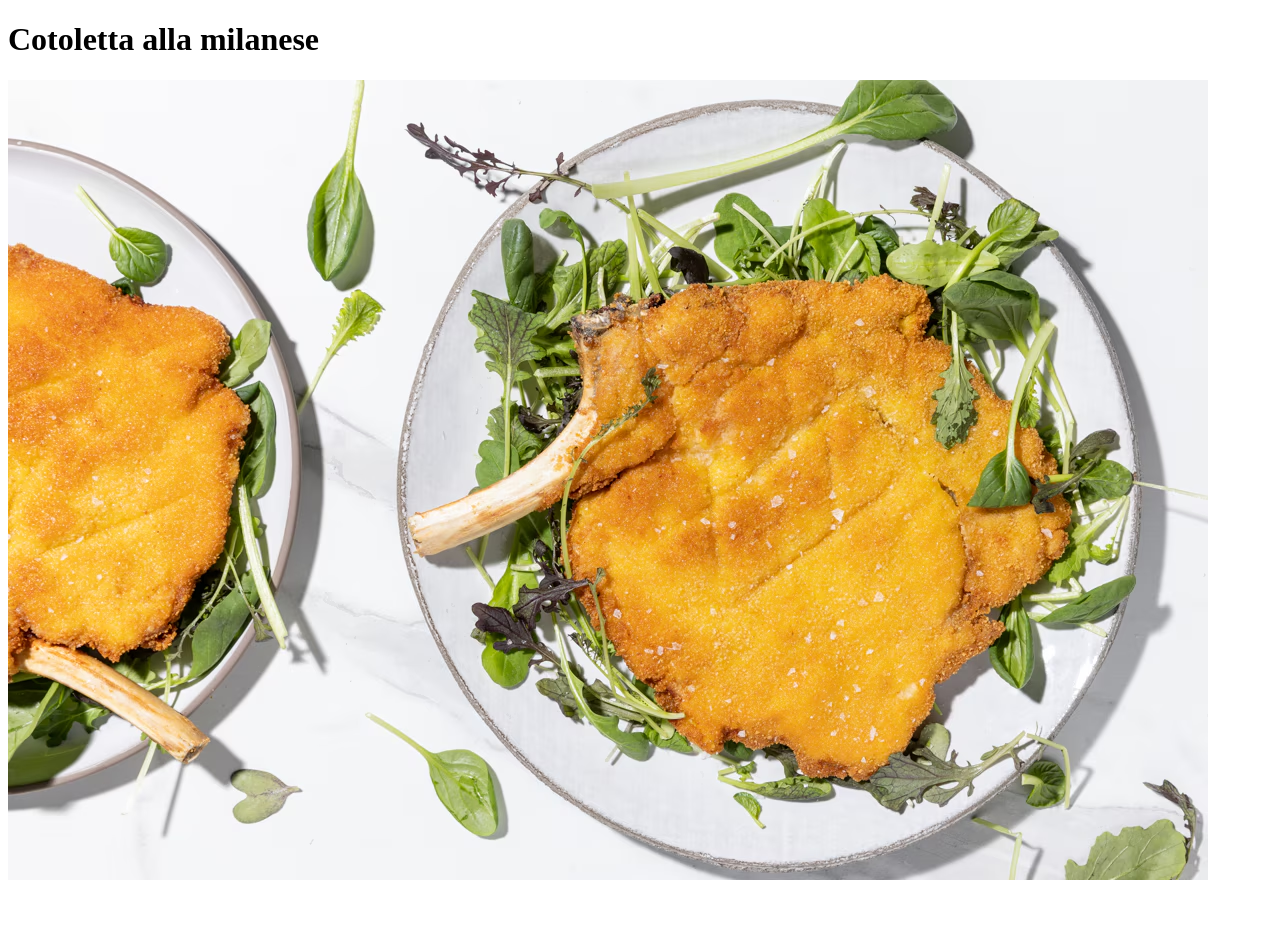
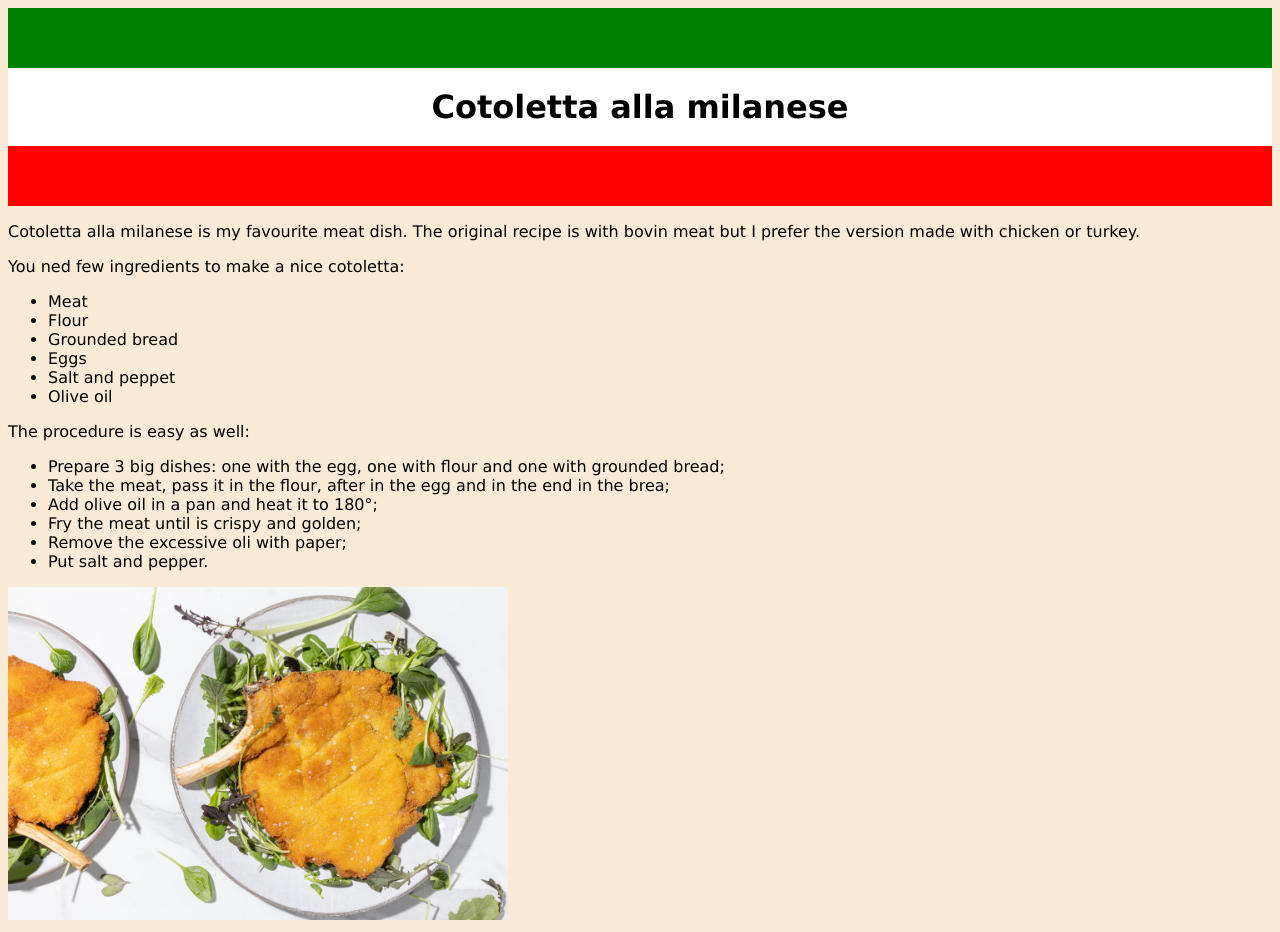
Before and after one commit to Spina1997/odin-recipes, a plain HTML site: page recipes/cotoletta-alla-milanese.html in a window 1280 px wide. Before the commit the page ends 892 px from the top, so only its background shows below. Drawn offline with Linux system fonts and the light colour scheme.

Commit message:
Modificato e migliorato impaginamento, aggiunta ricetta cotoletta

```diff
--- a/recipes/cotoletta-alla-milanese.html
+++ b/recipes/cotoletta-alla-milanese.html
@@ -4,9 +4,41 @@
     <meta charset="UTF-8">
     <meta name="viewport" content="width=device-width, initial-scale=1.0">
     <title>Cotoletta alla milanese</title>
+    <link rel="stylesheet" href="../style.css">
 </head>
 <body>
-    <h1>Cotoletta alla milanese</h1>
+    <h1 class="green-flag"> </h1>
+    <h1 class="white-flag">Cotoletta alla milanese</h1>
+    <h1 class="red-flag"> </h1>
+
+    <p>
+        Cotoletta alla milanese is my favourite meat dish. The original recipe is with bovin meat but I prefer
+        the version made with chicken or turkey.
+    </p>
+
+    <p>
+        You ned few ingredients to make a nice cotoletta:
+        <ul>
+            <li>Meat</li>
+            <li>Flour</li>
+            <li>Grounded bread</li>
+            <li>Eggs</li>
+            <li>Salt and peppet</li>
+            <li>Olive oil</li>
+        </ul>
+    </p>
+
+    <p>
+        The procedure is easy as well:
+        <ul>
+            <li>Prepare 3 big dishes: one with the egg, one with flour and one with grounded bread;</li>
+            <li>Take the meat, pass it in the flour, after in the egg and in the end in the brea;</li>
+            <li>Add olive oil in a pan and heat it to 180°;</li>
+            <li>Fry the meat until is crispy and golden;</li>
+            <li>Remove the excessive oli with paper;</li>
+            <li>Put salt and pepper.</li>
+        </ul>
+    </p>
 
     <img src="recipes-imgs/cotolettaallamilanese-img.avif" alt="cotoletta">
 </body>
```
Also changed, not shown: 2 other files.
